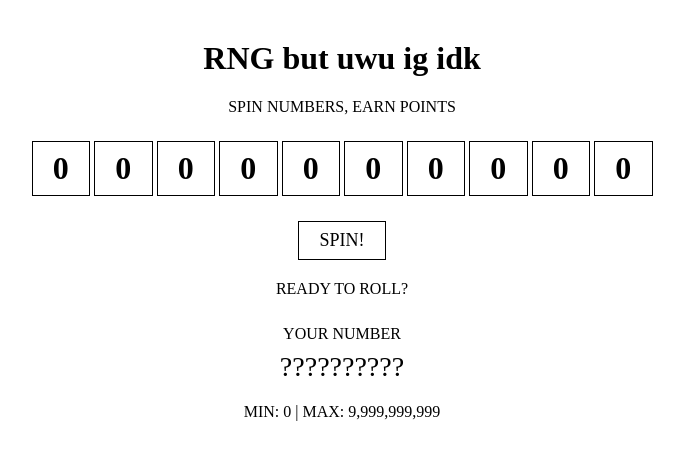
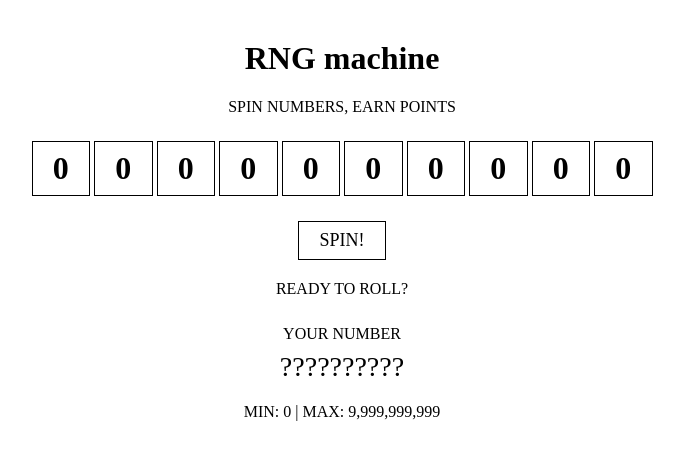
Before and after one commit to neutral-good/Number-Randomizer, a plain HTML site: page index.html in a window 1280 px wide. Shown: the whole page, without its empty margins (298-982 px from the left). Drawn offline with Linux system fonts and the light colour scheme.

Commit message:
Update title and heading in index.html

```diff
--- a/index.html
+++ b/index.html
@@ -1,7 +1,7 @@
 <!DOCTYPE html>
 <html>
 <head>
-    <title>RNG but uwu ig idk</title>
+    <title>RNG Number</title>
 
     <style>
         * {
@@ -84,8 +84,7 @@
 <body>
 
 <div class="machine">
-    <h1>RNG but uwu ig idk</h1>
-
+    <h1>RNG machine</h1>
     <div class="subtitle">
         SPIN NUMBERS, EARN POINTS
     </div>
```
